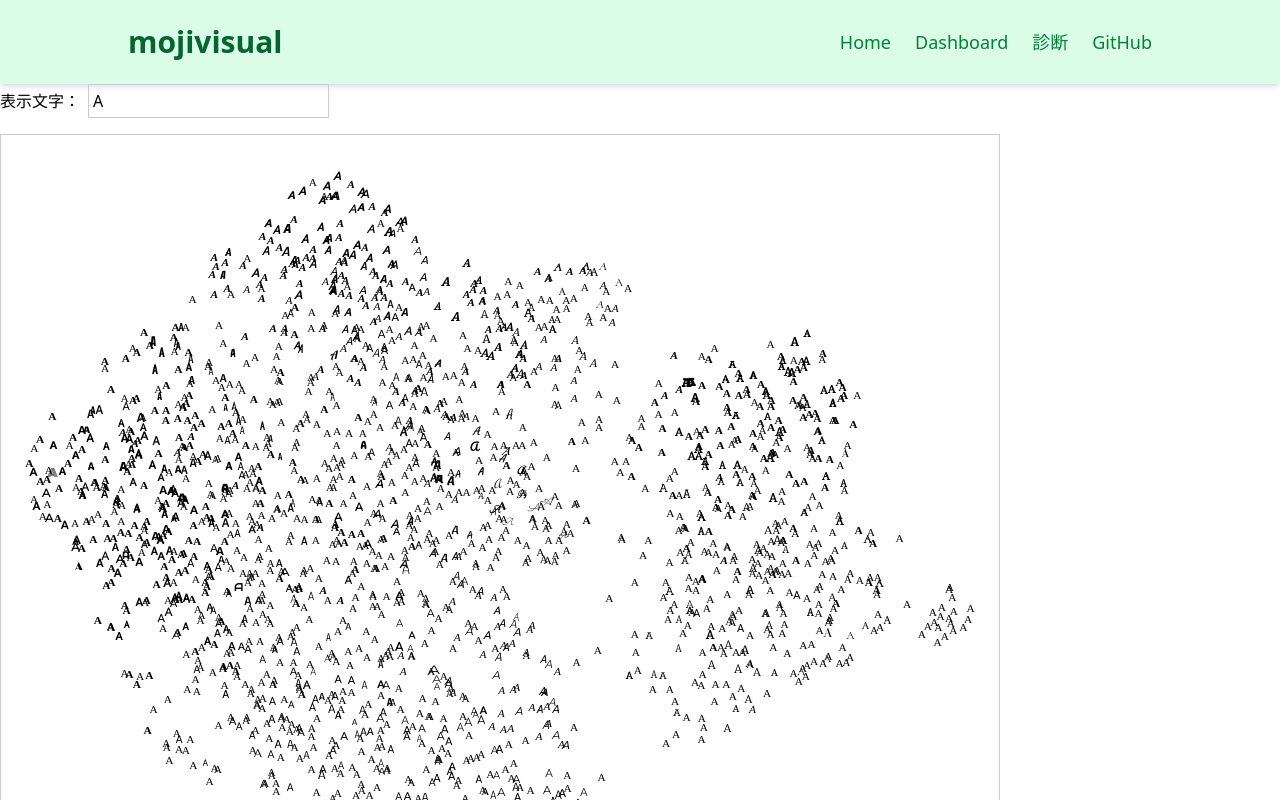
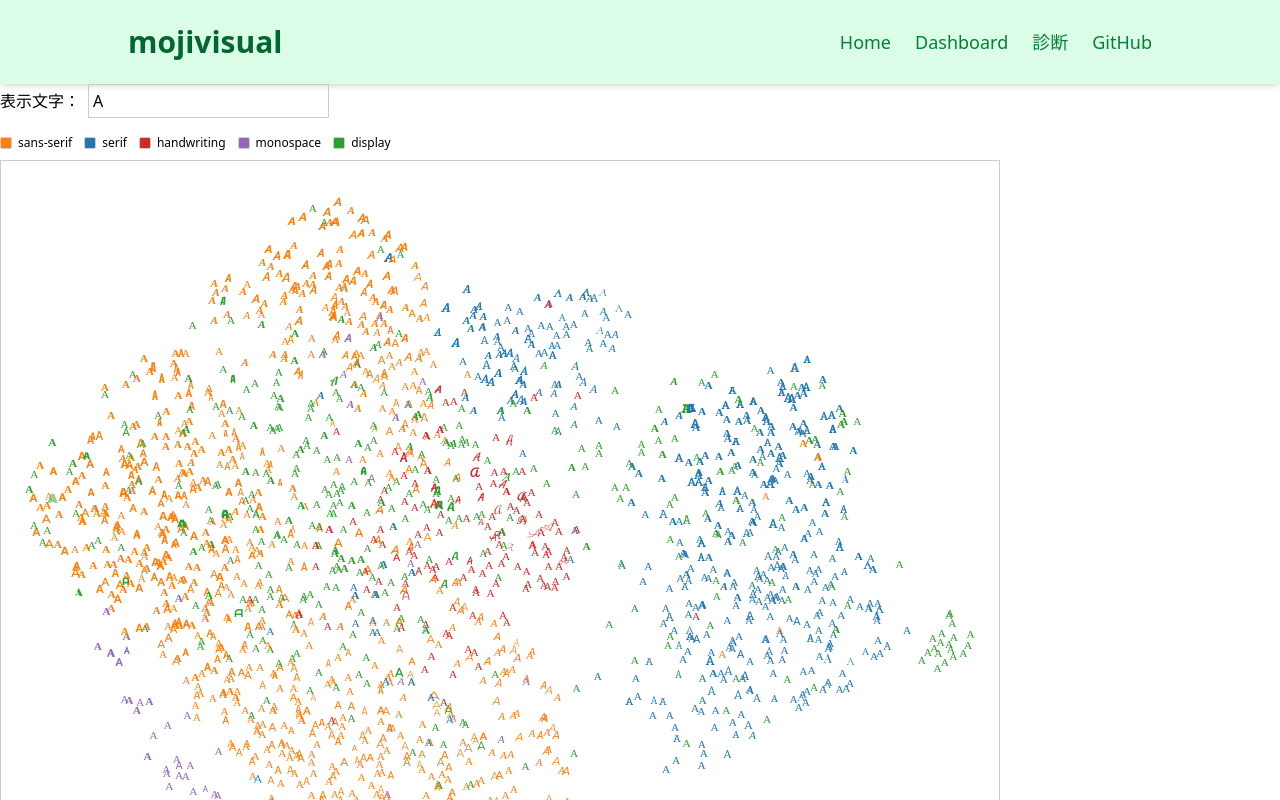
Before and after one commit to minmmmmin/font, a React (Vite) app: page /dashboard in a window 1280 px wide. Shown: the top 800 px of the page. Built offline with nearby package versions, Linux system fonts and the light colour scheme; a web font is replaced by a local one.

Commit message:
カテゴリごとに色が変更できるようにした。

```diff
--- a/src/pages/Dashboard.jsx
+++ b/src/pages/Dashboard.jsx
@@ -48,13 +48,27 @@ const Dashboard = () => {
     };
   }, []);
 
+  const CATEGORY_COLORS = {
+    serif: "#1f77b4",
+    "sans-serif": "#ff7f0e",
+    display: "#2ca02c",
+    handwriting: "#d62728",
+    monospace: "#9467bd",
+  };
 
+  const categoryColor = (cat, idx = 0) => {
+    if (CATEGORY_COLORS[cat]) return CATEGORY_COLORS[cat];
+    const fallback = ["#8c564b", "#e377c2", "#7f7f7f", "#bcbd22", "#17becf"];
+    return fallback[idx % fallback.length];
+  };
 
   const viewBox = `${bounds.minX} ${bounds.minY} ${bounds.maxX - bounds.minX} ${
     bounds.maxY - bounds.minY
   }`;
 
-  const color = (c) => ["#1f77b4", "#ff7f0e", "#2ca02c"][c % 3];
+  const categories = useMemo(() => {
+    return [...new Set(data.map((d) => d.category))];
+  }, []);
 
   return (
     <div>
@@ -74,6 +88,34 @@ const Dashboard = () => {
           />
         </label>
       </div>
+      <div
+        style={{
+          display: "flex",
+          gap: "12px",
+          alignItems: "center",
+          flexWrap: "wrap",
+          marginBottom: "0.5rem",
+        }}
+      >
+        {categories.map((cat, i) => (
+          <div
+            key={cat}
+            style={{ display: "flex", alignItems: "center", gap: 6 }}
+          >
+            <span
+              style={{
+                display: "inline-block",
+                width: 12,
+                height: 12,
+                background: categoryColor(cat, i),
+                borderRadius: 2,
+                border: "1px solid #ccc",
+              }}
+            />
+            <span style={{ fontSize: 12 }}>{cat}</span>
+          </div>
+        ))}
+      </div>
       <svg
         width={1000}
         height={750}
@@ -91,7 +133,7 @@ const Dashboard = () => {
               fontSize={0.2}
               textAnchor="middle"
               dominantBaseline="central"
-              fill={color(d.cluster)}
+              fill={categoryColor(d.category, i)}
               style={{
                 fontFamily: `${fam}, cursive`,
                 fontWeight,
```
